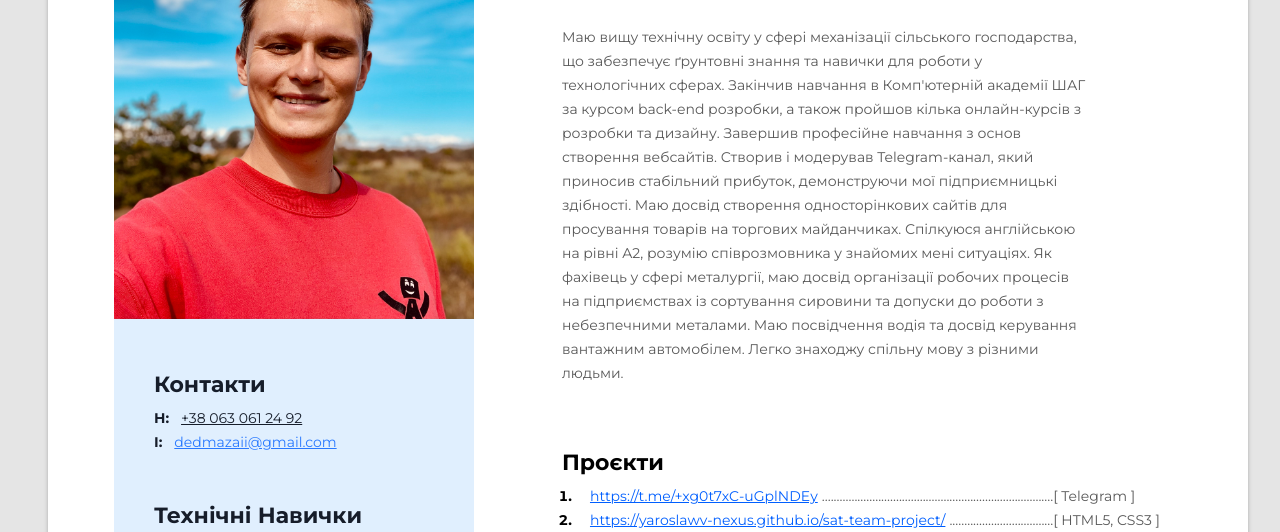
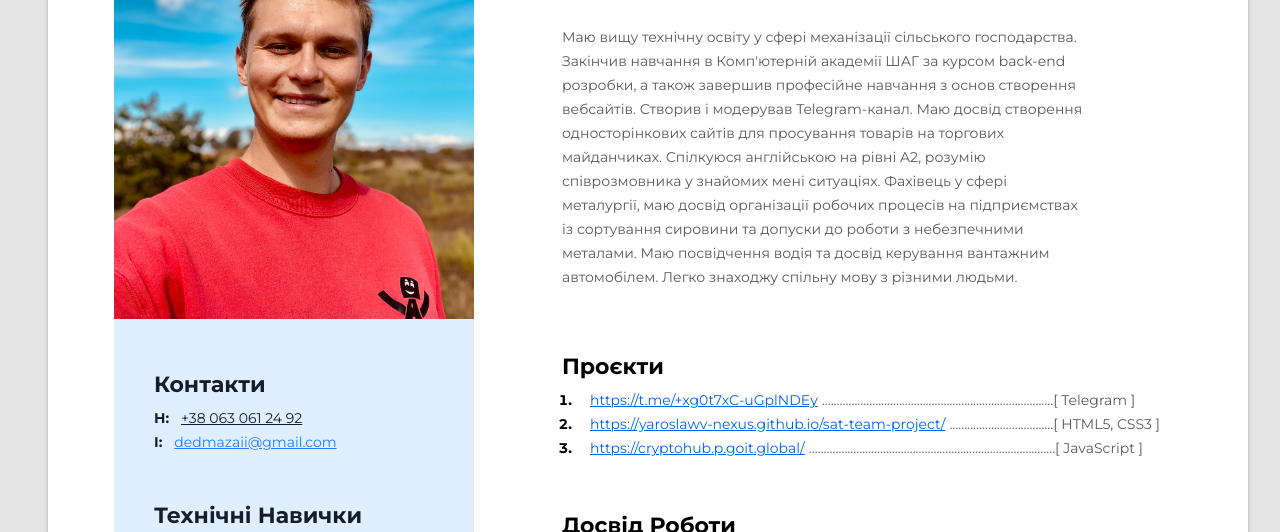
Before and after one commit to WaldemarYW/Resume-VL, a plain HTML site: page index.html in a window 1280 px wide. Shown: the part 229-761 px from the top of the page. Drawn offline with Linux system fonts and the light colour scheme.

Commit message:
Update index.html

```diff
--- a/index.html
+++ b/index.html
@@ -28,15 +28,12 @@
           <h1 class="my-name">Володимир Лісняк</h1>
           <p class="descr">
             Маю вищу технічну освіту у сфері механізації сільського
-            господарства, що забезпечує ґрунтовні знання та навички для роботи у
-            технологічних сферах. Закінчив навчання в Комп'ютерній академії ШАГ
-            за курсом back-end розробки, а також пройшов кілька онлайн-курсів з
-            розробки та дизайну. Завершив професійне навчання з основ створення
-            вебсайтів. Створив і модерував Telegram-канал, який приносив
-            стабільний прибуток, демонструючи мої підприємницькі здібності. Маю
+            господарства. Закінчив навчання в Комп'ютерній академії ШАГ
+            за курсом back-end розробки, а також завершив професійне навчання з основ створення
+            вебсайтів. Створив і модерував Telegram-канал. Маю
             досвід створення односторінкових сайтів для просування товарів на
             торгових майданчиках. Спілкуюся англійською на рівні A2, розумію
-            співрозмовника у знайомих мені ситуаціях. Як фахівець у сфері
+            співрозмовника у знайомих мені ситуаціях. Фахівець у сфері
             металургії, маю досвід організації робочих процесів на підприємствах
             із сортування сировини та допуски до роботи з небезпечними металами.
             Маю посвідчення водія та досвід керування вантажним автомобілем.
```
